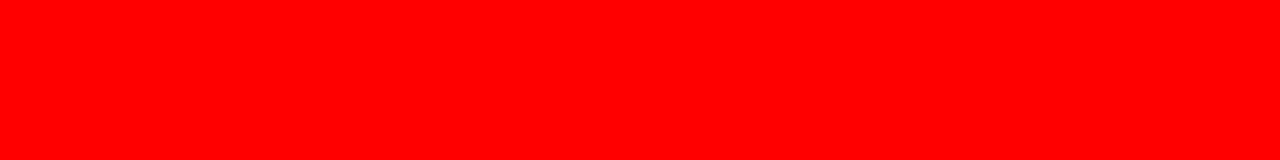
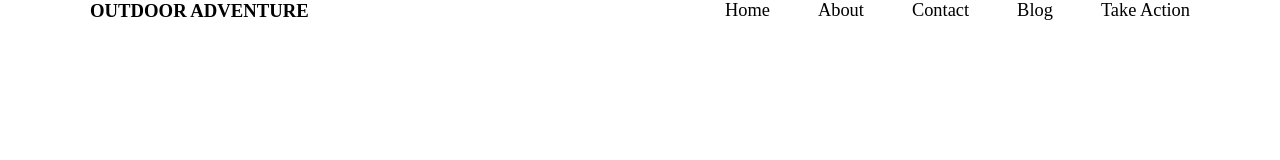
Before and after one commit to kdrbipul/adventure-tour, a plain HTML site: page index.html in a window 1280 px wide. Drawn offline with Linux system fonts and the light colour scheme.

Commit message:
first commit

```diff
--- a/css/style.css
+++ b/css/style.css
@@ -4,5 +4,37 @@
     box-sizing:border-box;
 }
 body{
-    background-color:red;
+    /* background-color:red; */
 }
+.container{
+    max-width:1100px;
+    /* border:1px solid black; */
+    text-align:center;
+    margin:0 auto;
+}
+.header{
+    display:flex;
+    justify-content: space-between;
+}
+.header .left_header h3{
+    text-transform: uppercase;
+    font-size:500;
+}
+.right_header{
+
+}
+.right_header ul{
+    display:flex;
+    gap:3rem;
+    list-style: none;
+
+}
+.right_header ul li{
+
+}
+.right_header ul li a{
+   text-decoration:none;
+   color:black;
+   font-size:1.15rem;
+   text-transform: capitalize;
+}
--- a/index.html
+++ b/index.html
@@ -8,6 +8,19 @@
     <link rel="stylesheet" href="/css/style.css">
 </head>
 <body>
-
+    <section class="header container">
+        <div class="left_header">
+            <h3>outdoor adventure</h3>
+        </div>
+        <div class="right_header">
+            <ul>
+                <li><a href="#">home</a></li>
+                <li><a href="#">about</a></li>
+                <li><a href="#">contact</a></li>
+                <li><a href="#">blog</a></li>
+                <li><a href="#">take action</a></li>
+            </ul>
+        </div>
+    </section>
 </body>
 </html>
```
